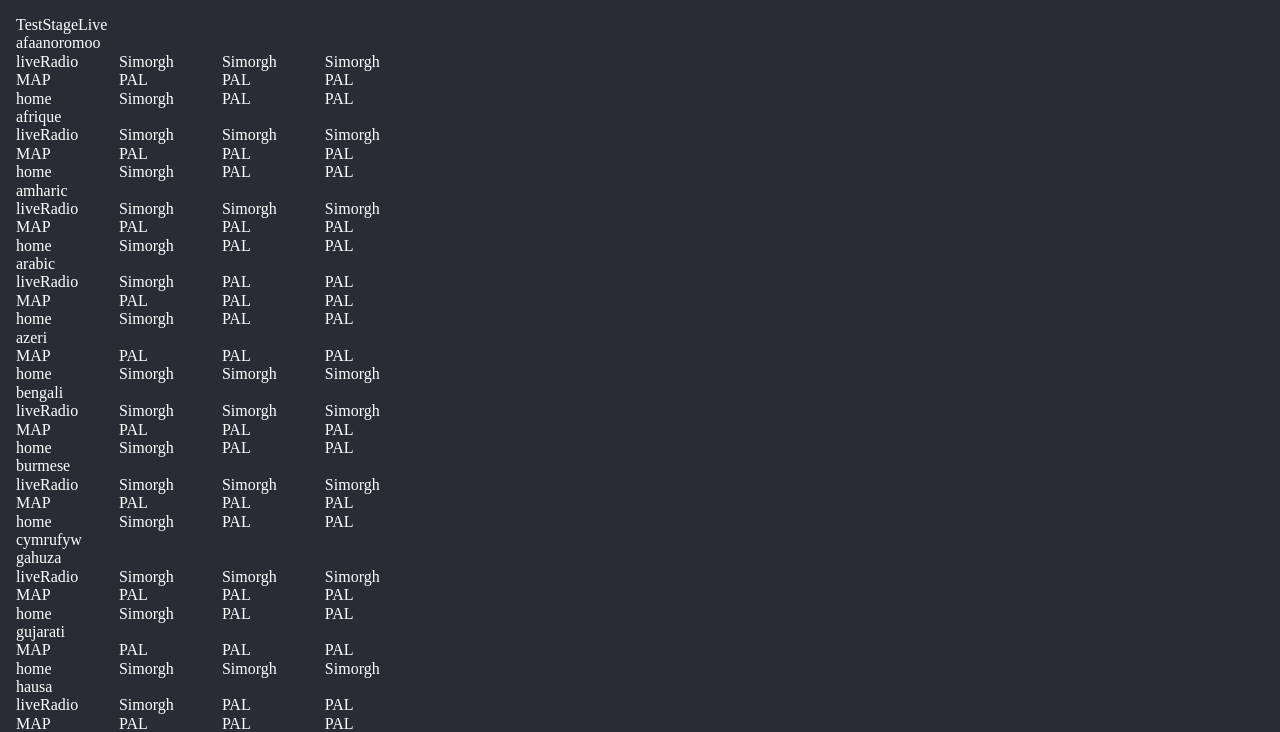
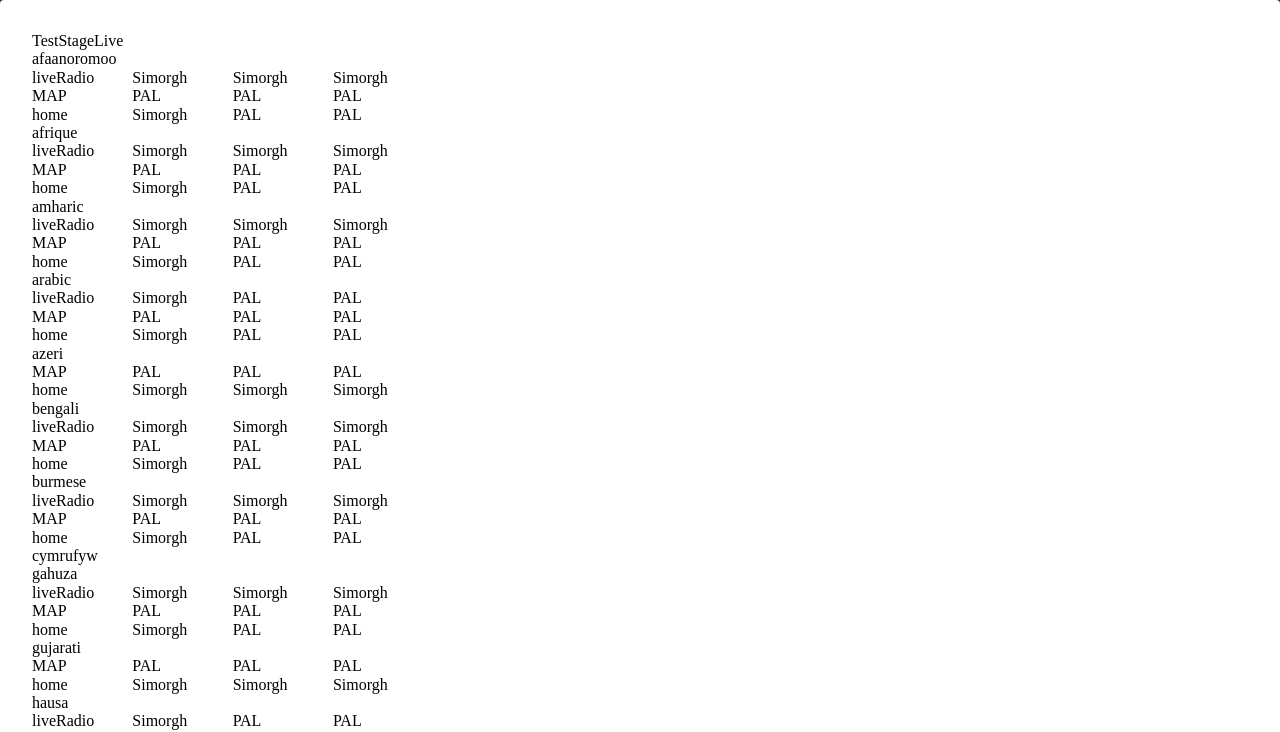
Before and after one commit to karinathomasbbc/ws-media-dashboard, a React (Create React App) app in the folder media-dashboard-react/: page / in a window 1280 px wide. Shown: the top 732 px of the page. Built offline with nearby package versions, Linux system fonts and the light colour scheme.

Commit message:
Added some colour consts

```diff
--- a/media-dashboard-react/src/App.js
+++ b/media-dashboard-react/src/App.js
@@ -11,6 +11,8 @@ const AppWrapper = styled.div`
 
 const TableWrapper = styled.div`
   padding: 1rem;
+  border-radius: 4px;
+  background-color: white;
 `;
 
 const App = () => {
--- a/media-dashboard-react/src/components/Table.js
+++ b/media-dashboard-react/src/components/Table.js
@@ -8,6 +8,8 @@ const DataTable = styled.div`
   display: flex;
   flex-direction: column;
   flex-wrap: wrap;
+  padding: 1rem;
+  color: black;
 `;
 
 const Table = ({ services }) => {
```
Also changed, not shown: media-dashboard-react/src/consts/colors.js (added, +10 -0 lines).
